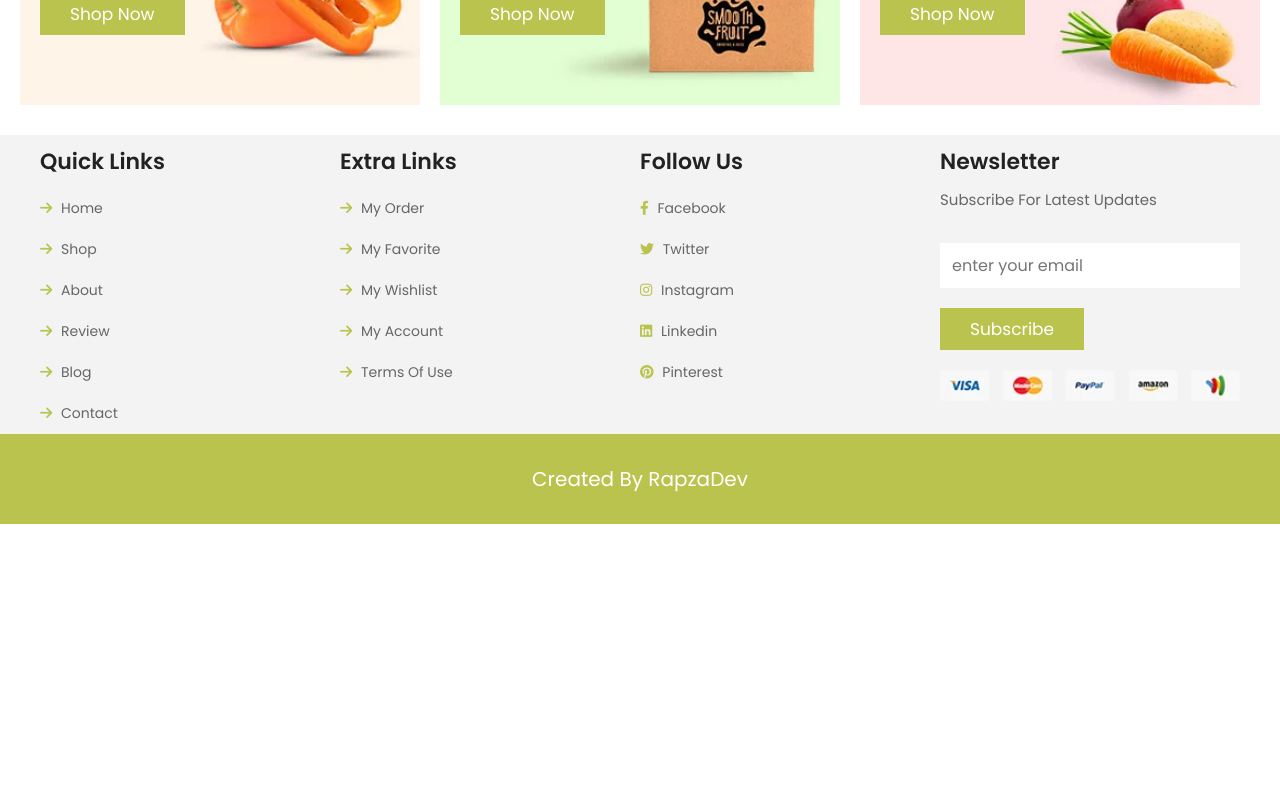
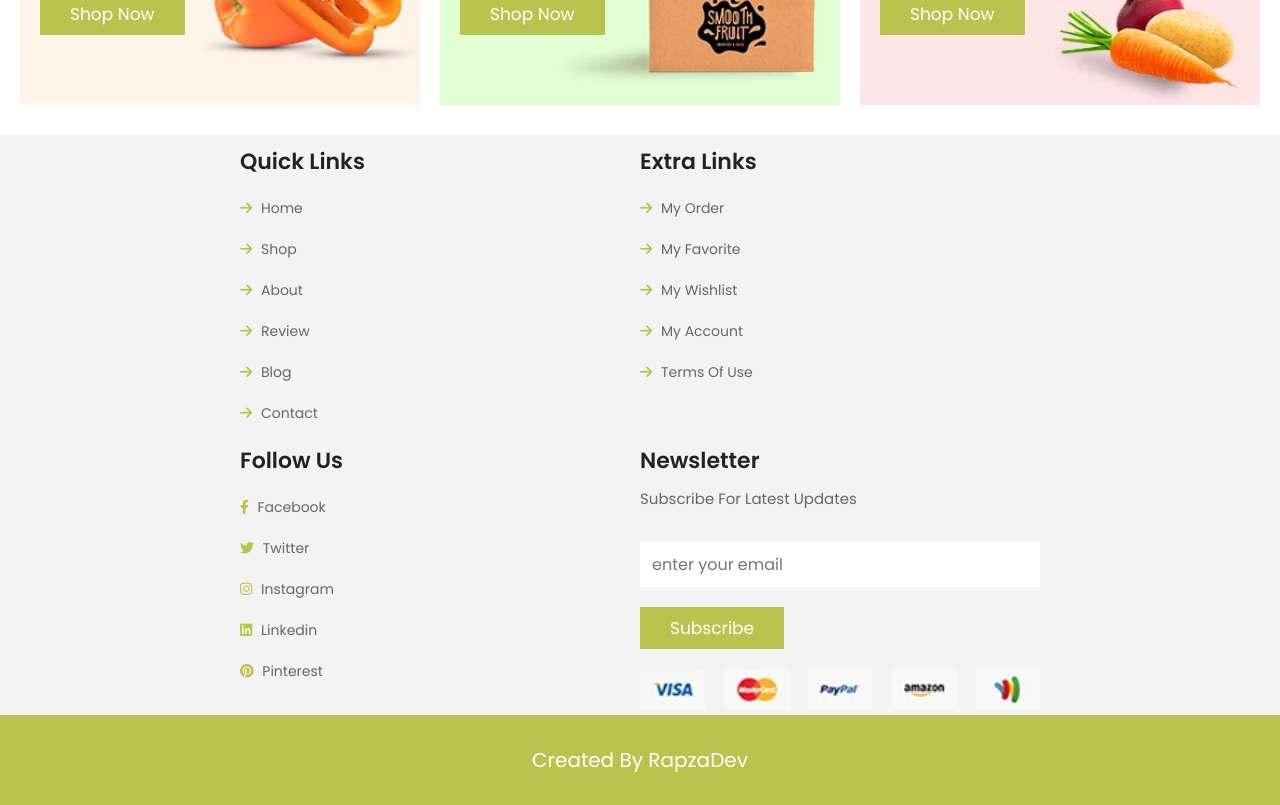
Before and after one commit to rapzaDev/GroceryStoreRPZ, a React (Create React App) app: page / in a window 1280 px wide. Shown: the part 860-1665 px from the top of the page. Before the commit the page ends 1384 px from the top, so only its background shows below. Built offline with nearby package versions, Linux system fonts and the light colour scheme.

Commit message:
Footer styles updated

```diff
--- a/src/components/Footer/styles.ts
+++ b/src/components/Footer/styles.ts
@@ -10,10 +10,23 @@ export const BoxContainer = styled.div`
   width: 100%;
   justify-content: center;
   grid-template-columns: repeat(4, 30rem);
+
+  @media (max-width:1310px){
+    grid-template-columns: repeat(2, 40rem);
+  }
+
+  @media (max-width:775px){
+    grid-template-columns: repeat(1, 40rem);
+  }
+
 `
 
 export const Box = styled.div`
 
+    @media (max-width:1310px){
+        /* margin-left: auto; */
+        margin-right: auto;
+    }
 
     h3 {
         font-size: 2.2rem;
--- a/src/pages/Home/styles.ts
+++ b/src/pages/Home/styles.ts
@@ -266,8 +266,6 @@ export const Menubtn = styled.div`
     }
 `
 
-export const Seacrbtn = styled.div``
-
 export const Cartbtn = styled.div``
 
 export const Loginbtn = styled.div``
@@ -301,7 +299,7 @@ export const BannerContainer = styled.section`
     }
 
     @media (max-width: 920px) {
-        grid-template-columns: repeat(1, 42rem);
+        grid-template-columns: repeat(1, 70rem);
     }
 `
 
```
